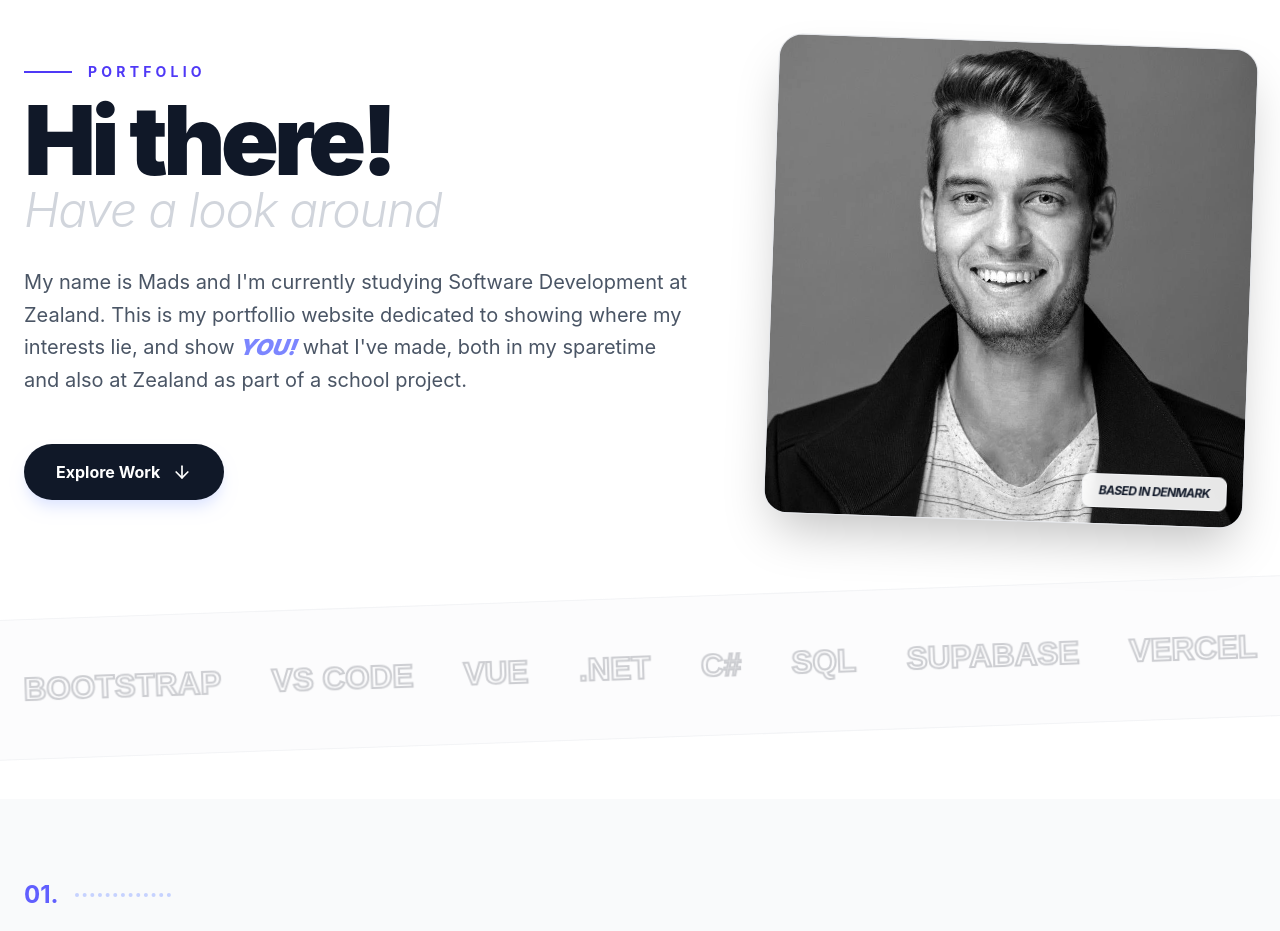
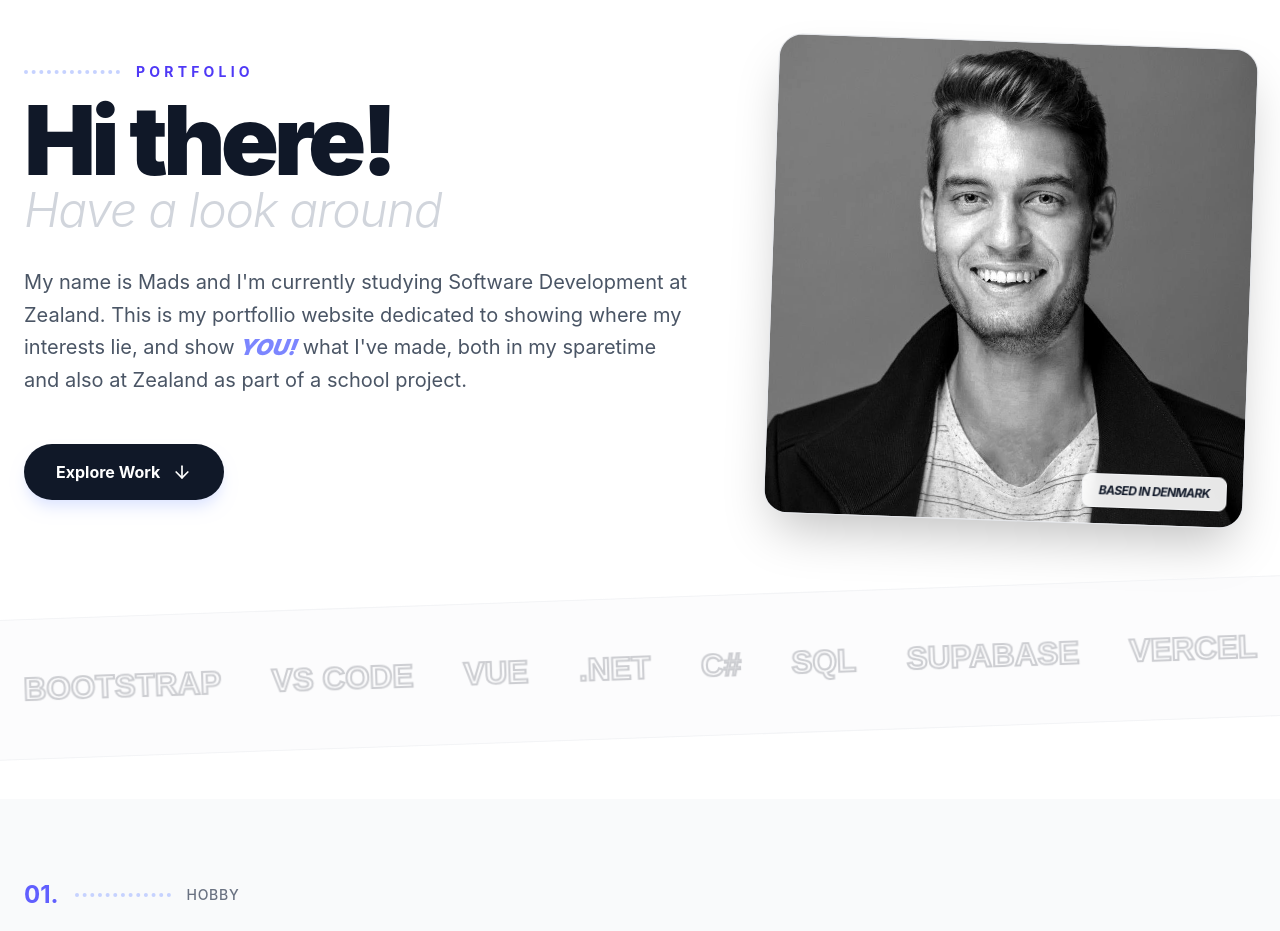
Before and after one commit to MadsHammer/portfolio, a React (Vite) app in the folder portfolio/: page / in a window 1280 px wide. Shown: the part 135-1066 px from the top of the page. Built offline with nearby package versions, Linux system fonts and the light colour scheme.

Commit message:
Fix af category

```diff
--- a/portfolio/src/components/About.tsx
+++ b/portfolio/src/components/About.tsx
@@ -10,8 +10,7 @@ const About = () => {
           <div>
             <div className="flex items-center gap-4 mb-8">
               <span className="text-2xl font-bold text-indigo-200">ABOUT.</span>
-              <div className="h-[2px] w-24 bg-indigo-400"></div>
-            </div>
+<div className="flex justify-end w-24 border-t-4 border-dotted border-indigo-200 h-0 "></div>            </div>
 
             <h2 className="text-3xl lg:text-5xl font-light mb-8 tracking-tighter uppercase">
               Just who is <span className=" font-black text-5xl lg:text-8xl"><br></br>Mads Hammer?</span>
--- a/portfolio/src/components/ProjectList.tsx
+++ b/portfolio/src/components/ProjectList.tsx
@@ -12,7 +12,7 @@ const ProjectList = () => {
     <section id="projects" className="bg-gray-50">
     <div className="max-w-6xl custom-max-width mx-auto px-6 py-20">
       <div className="flex flex-col gap-32">
-        {projects?.map((project: Project, index: number) => (
+        {projects?.map((project: Project, index: number, ) => (
           <div key={project.id} className="flex flex-col  border-b border-gray-200 pb-20">
 
             {/* Top Section: Text & Main Video */}
@@ -21,6 +21,9 @@ const ProjectList = () => {
                 <div className="flex items-center gap-4 mb-4">
                   <span className="text-2xl font-bold text-indigo-500">0{index + 1}.</span>
                   <div className="flex justify-end w-24 border-t-4 border-dotted border-indigo-200 h-0 "></div>
+                 <span className="uppercase tracking-wider text-sm font-medium text-gray-500">
+  {project.category}
+</span>
                 </div>
                 <h5 className="text-4xl lg:text-5xl font-bold text-gray-900 mb-6 ">{project.title}</h5>
                 <p className="text-lg text-gray-600 mb-6 leading-relaxed">{project.description}</p>
--- a/portfolio/src/components/Slider.tsx
+++ b/portfolio/src/components/Slider.tsx
@@ -13,7 +13,7 @@ const Hero = () => {
 
           <div className="lg:col-span-7 flex flex-col gap-8">
             <div className="flex items-center gap-4">
-              <div className="h-[2px] w-12 bg-indigo-600"></div>
+              <div className="flex justify-end w-24 border-t-4 border-dotted border-indigo-200 h-0 "></div>
               <span className="text-sm font-bold tracking-[0.3em] text-indigo-600 uppercase">Portfolio</span>
             </div>
 
```
